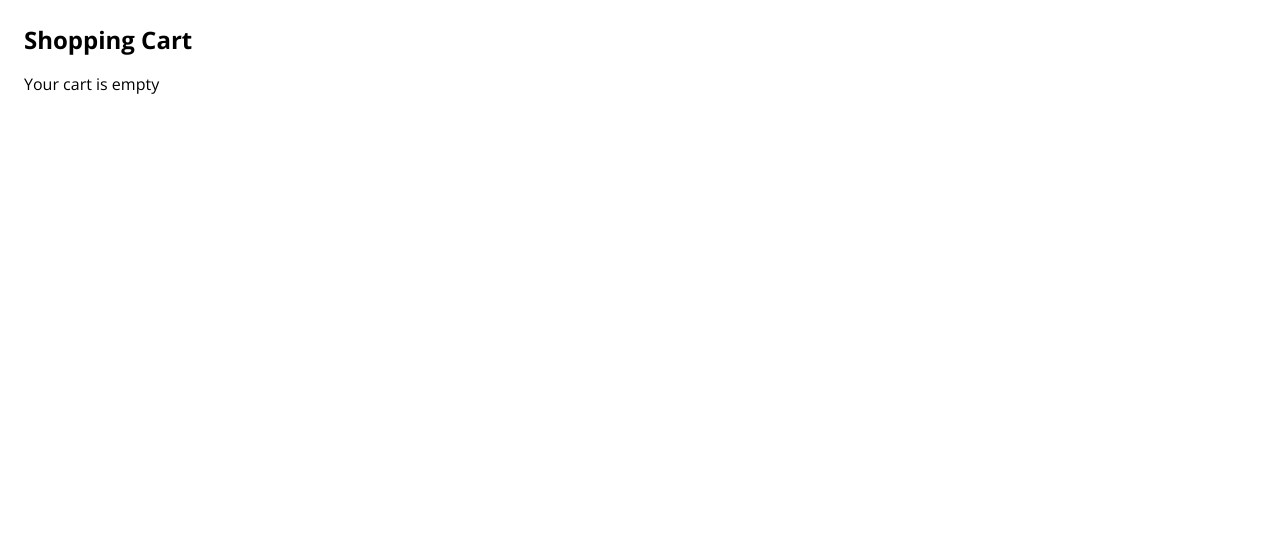
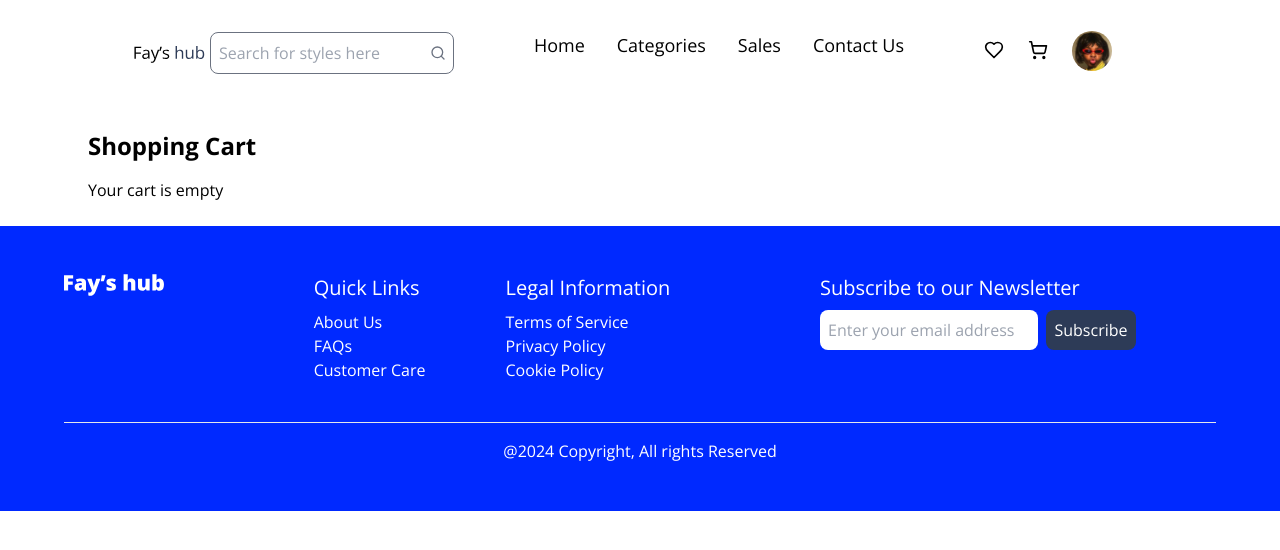
Before and after one commit to skippergoroye/Fays-Hub, a Next.js app: page /cart in a window 1280 px wide. Shown: the top 550 px of the page. Built offline with nearby package versions, Linux system fonts and the light colour scheme.

Commit message:
feat: link added to navbar

```diff
--- a/src/app/cart/page.tsx
+++ b/src/app/cart/page.tsx
@@ -1,18 +1,24 @@
-'use client'
-
-import Image from 'next/image';
-import { RootState } from '../../redux/app/store';
+"use client"
+import Image from "next/image";
+import { RootState } from "../../redux/app/store";
 import { useAppSelector, useAppDispatch } from "../../redux/app/hooks";
-import { incrementQuantity, decrementQuantity, removeFromCart } from '../../redux/features/cart/cartSlice';
-import Link from 'next/link';
-
+import {
+  incrementQuantity,
+  decrementQuantity,
+  removeFromCart,
+} from "../../redux/features/cart/cartSlice";
+import Link from "next/link";
+import { Footer, Navbar } from "@/components";
+import { X } from "lucide-react";
 
 const CartPage = () => {
   const cartItems = useAppSelector((state: RootState) => state.cart.items);
   const dispatch = useAppDispatch();
 
-
   return (
+    <section>
+       <div className="px-6 lg:px-16">
+      <Navbar />
       <div className="p-6">
         <h1 className="text-2xl font-bold mb-4">Shopping Cart</h1>
         {cartItems.length === 0 ? (
@@ -22,14 +28,27 @@ const CartPage = () => {
             {cartItems.map((item) => (
               <div key={item.id} className="flex items-center justify-between mb-4 border-b pb-4">
                 <Image src={item.imgIcon} alt={item.title} width={100} height={100} />
+                <div>
+                  <p className="mb-2 font-bold">Product Name</p>
                   <p>{item.title}</p>
-              <div className="flex items-center">
+                </div>
+                <div className="flex items-center gap-40">
+                  <div className="flex flex-col mr-4">
+                    <p className="mb-2 font-bold">Quantity</p>
+                    <div className="flex items-center border border-[#D9D9D9] p-1 rounded-lg">
                       <button onClick={() => dispatch(decrementQuantity(item.id))} className="px-2">-</button>
                       <p className="px-2">{item.quantity}</p>
                       <button onClick={() => dispatch(incrementQuantity(item.id))} className="px-2">+</button>
                     </div>
+                  </div>
+                  <div>
+                    <p className="mb-2 font-bold">Price</p>
                     <p>{item.price}</p>
-              <button onClick={() => dispatch(removeFromCart(item.id))} className="text-red-500">x</button>
+                  </div>
+                </div>
+                <button onClick={() => dispatch(removeFromCart(item.id))} className="text-red-500">
+                  <X />
+                </button>
               </div>
             ))}
             <Link href="/checkout">
@@ -38,6 +57,11 @@ const CartPage = () => {
           </div>
         )}
       </div>
+    </div>
+      <Footer />
+
+    </section>
+
   );
 };
 
--- a/src/app/checkout/page.tsx
+++ b/src/app/checkout/page.tsx
@@ -59,7 +59,6 @@ export default function Checkout() {
           </div>
         )}
       </div>
-      {/* Implement additional checkout form and functionality here */}
     </div>
   )
 }
--- a/src/components/Navbar.tsx
+++ b/src/components/Navbar.tsx
@@ -40,14 +40,17 @@ export default function Navbar() {
             <Search className="absolute top-1/2 right-2 transform -translate-y-1/2 text-gray-500 w-4" />
           </div>
           <div>
-            <ul className="flex gap-8">
+            <ul className="flex gap-8 cursor-pointer">
               {MenuList.map((item, index) => (
+                <Link href={item.link}>
                 <li
                   key={index}
                   className="capitalize font-opensans font-light text-black text-[18px]"
                 >
                   {item.category}
                 </li>
+                </Link>
+
               ))}
             </ul>
           </div>
--- a/src/constants/index.ts
+++ b/src/constants/index.ts
@@ -2,18 +2,22 @@ export const MenuList = [
   {
     id: "1",
     category: "home",
+    link: "/",
   },
   {
     id: "2",
     category: "Categories",
+    link: "/",
   },
   {
     id: "3",
     category: "Sales",
+    link: "/",
   },
   {
     id: "4",
     category: "Contact Us",
+    link: "/",
   },
 ];
 
```
Lines whose indentation alone changed are shown as unchanged.
